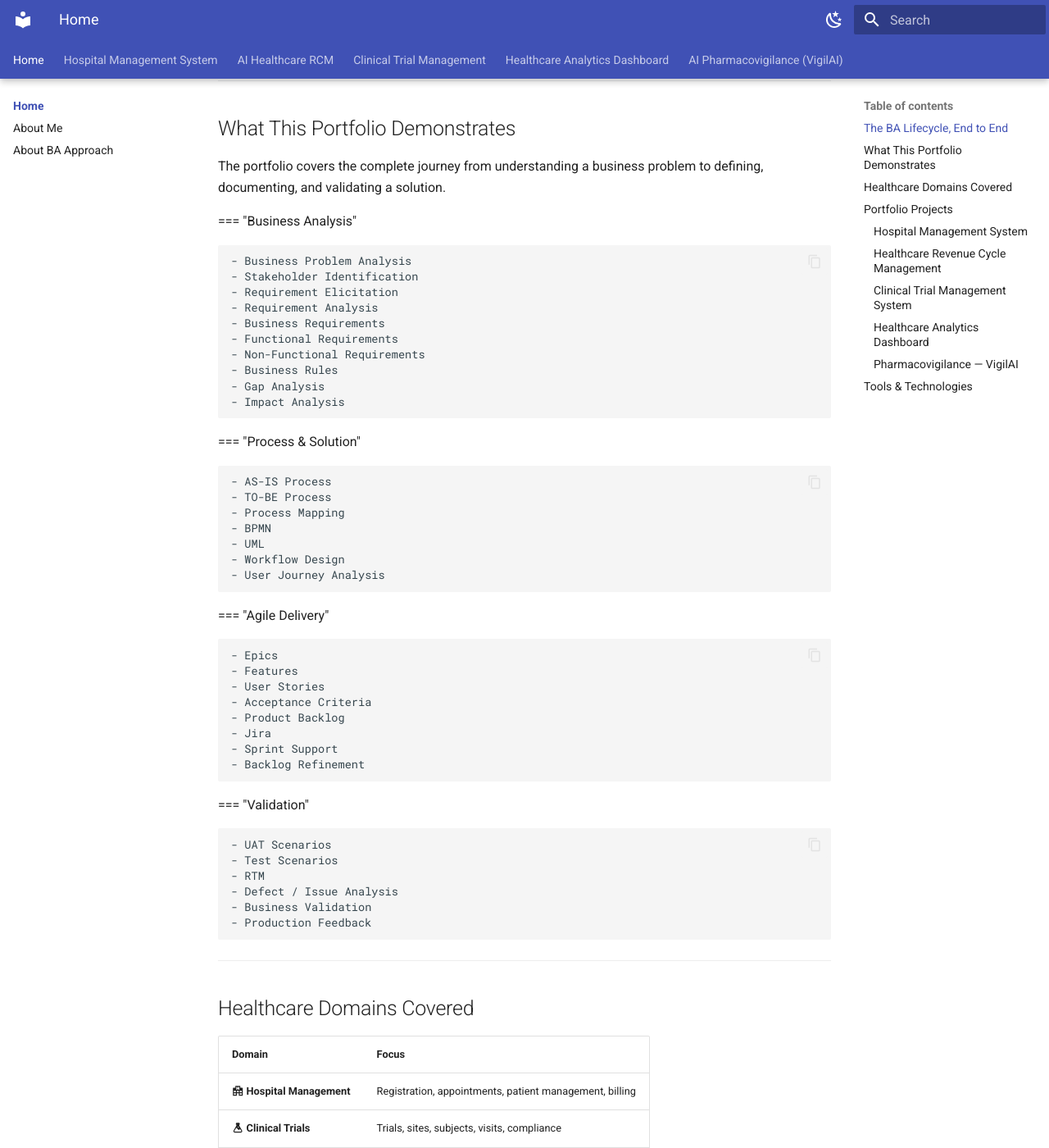
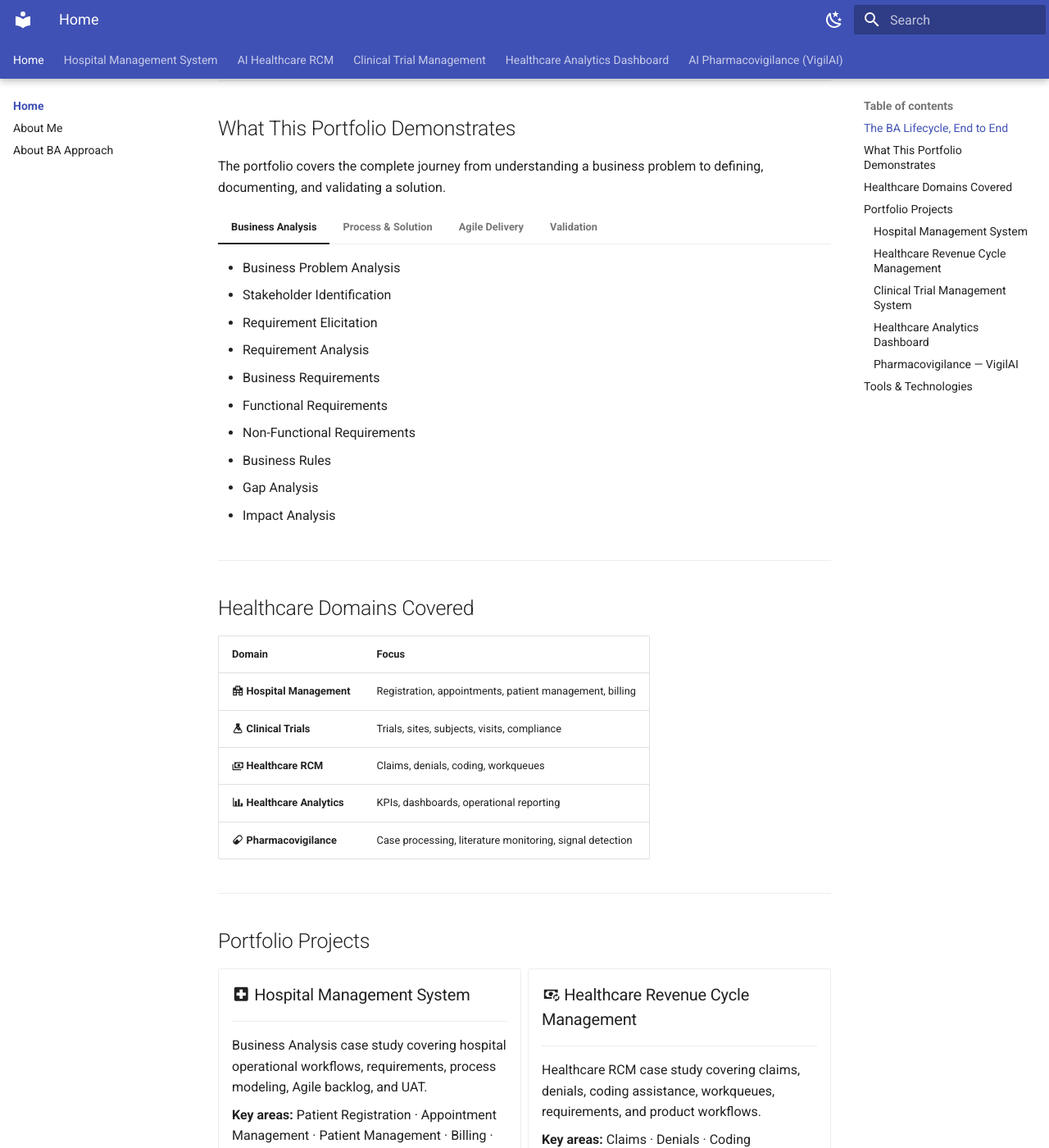
Before and after one commit to tsrajpurohit/healthcare-ba-ai-portfolio-, an MkDocs documentation site: the page built from docs/index.md, in a window 1280 px wide and 1400 px high, scrolled down 682 px. Shown: the whole window at 82% size. Built offline with MkDocs 1.6.1 and Material for MkDocs 9.7.7, drawn with Linux system fonts in a browser that asks for light colours.

Commit message:
Update mkdocs.yml

```diff
--- a/mkdocs.yml
+++ b/mkdocs.yml
@@ -101,6 +101,9 @@ markdown_extensions:
   - pymdownx.emoji:
       emoji_index: !!python/name:material.extensions.emoji.twemoji
       emoji_generator: !!python/name:material.extensions.emoji.to_svg
+  - pymdownx.tabbed:
+      alternate_style: true
+  - tables
 
 not_in_nav: |
   - overview.md
@@ -122,10 +125,6 @@ not_in_nav: |
   - rcm/requirements.md
   - rcm/assets/samples/sample.md
 
-  - pymdownx.tabbed:
-      alternate_style: true
-  - tables
-
 extra:
   social:
     - icon: fontawesome/brands/github
@@ -138,7 +137,6 @@ extra_css:
   - stylesheets/extra.css
 
 nav:
-
   - Home:
       - Home: index.md
       - About Me: about.md
@@ -206,7 +204,7 @@ nav:
           - Acceptance Criteria: rcm/07-User-Stories-Backlog/Acceptance-Criteria.md
           - Sample Jira Backlog: rcm/07-User-Stories-Backlog/Sample-Jira-Backlog.csv
       - 8. UAT Scenarios:
-          - Test Scenarios: rcm/08-UAT-Scenarios/UAT-Test-Scenarios.md
+          - Test Scenarios: rcm/08-UAT-Scenarios/Test-Scenarios.md
       - 9. Dashboards & Metrics:
           - KPI Dashboard Definition: rcm/09-Dashboards-Metrics/KPI-Dashboard-Definition.md
           #- Sample Metrics Data: rcm/09-Dashboards-Metrics/Sample-Metrics-Data.csv
@@ -313,5 +311,3 @@ nav:
           - Assumptions & Constraints: pv/10-Traceability-Risks/Assumptions-Constraints.md
           - Requirements Traceability Matrix: pv/10-Traceability-Risks/Requirements-Traceability-Matrix.md
           - Risk Register: pv/10-Traceability-Risks/Risk-Register.md
-
-  #- Resume: resume.md
```
